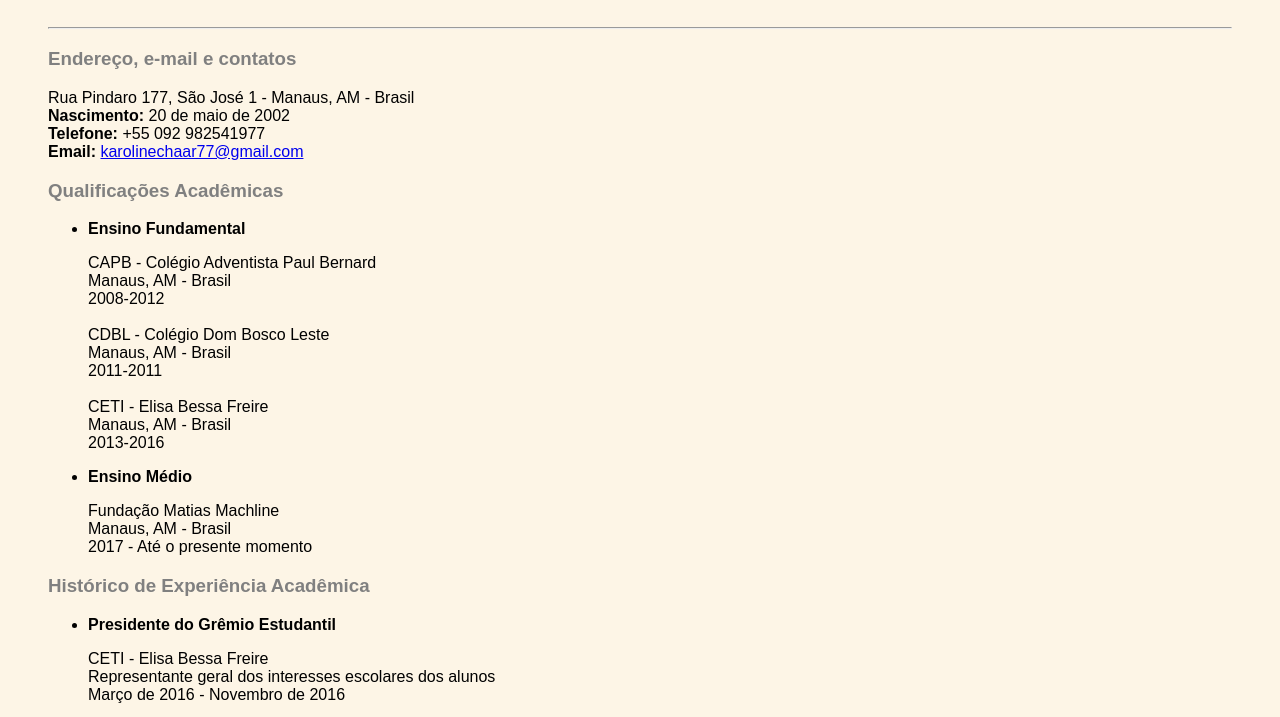
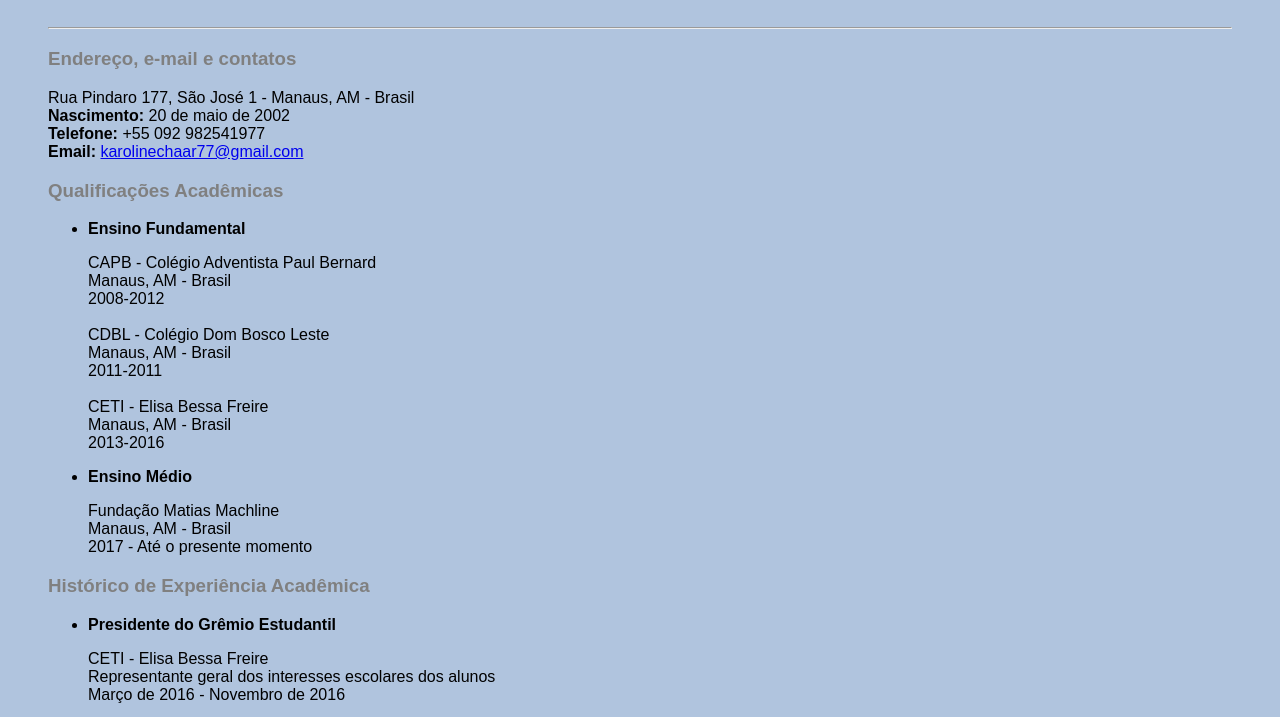
Before and after one commit to annykaroline/lista1, a plain HTML site: page index.html in a window 1280 px wide. Shown: the part 131-848 px from the top of the page. Drawn offline with Linux system fonts and the light colour scheme.

Commit message:
Update index.html

```diff
--- a/index.html
+++ b/index.html
@@ -3,7 +3,7 @@
 		<title> Lista 1 HTML </title>
 		<font face="arial">
 	</head>
-	<body bgcolor ="#FDF5E6">
+	<body bgcolor ="#B0C4DE">
 	<blockquote>
 
 	<p>
```
